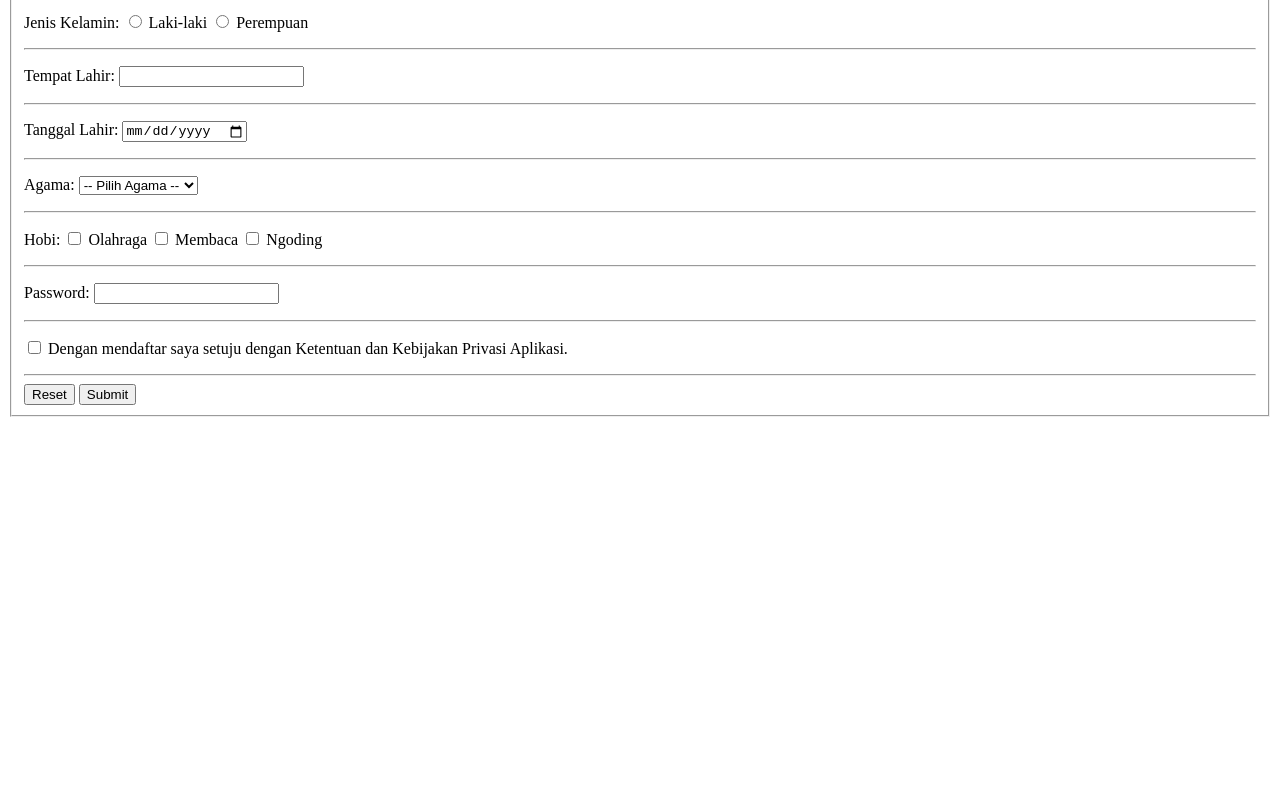
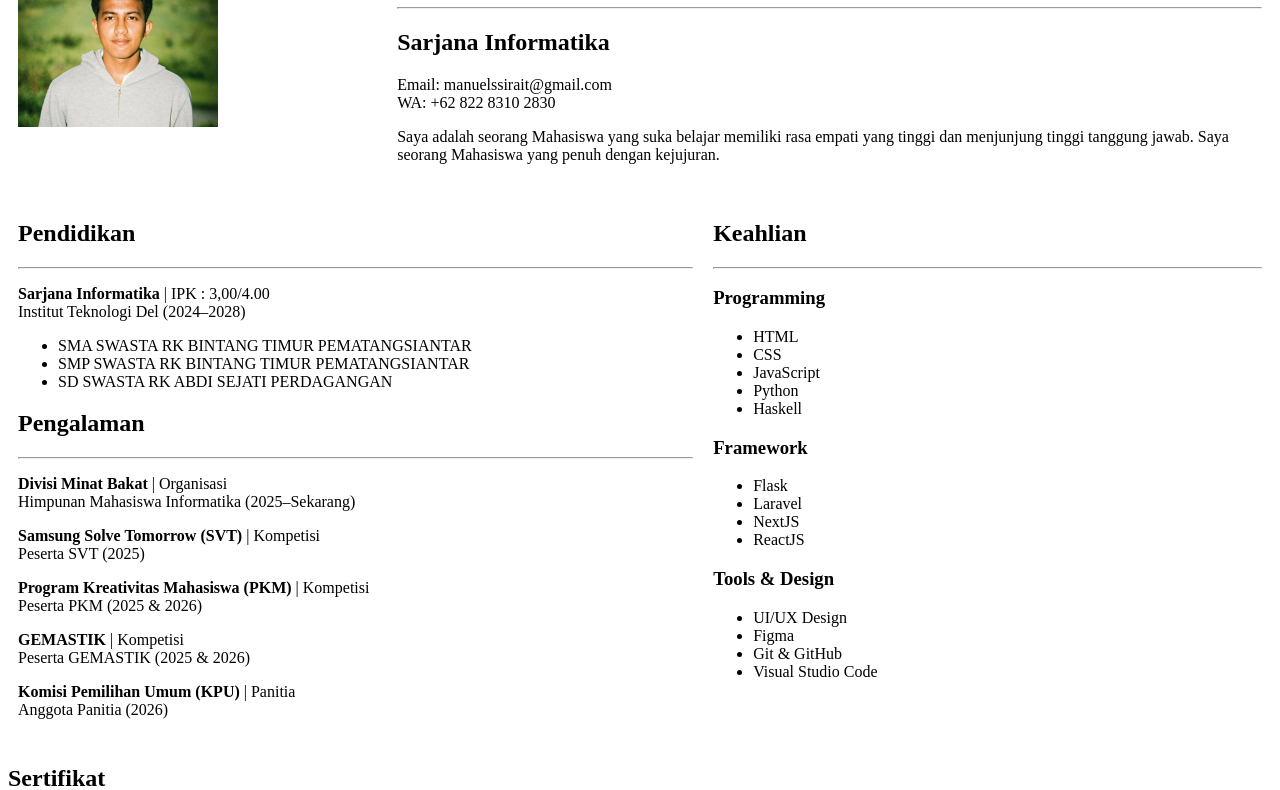
Before and after one commit to manuelsrt01/ifs24016-pabwe-p1, a plain HTML site: page form.html in a window 1280 px wide. Shown: the part 109-899 px from the top of the page. Before the commit the page ends 800 px from the top, so only its background shows below. Drawn offline with Linux system fonts and the light colour scheme.

Commit message:
updt-html-p1

```diff
--- a/form.html
+++ b/form.html
@@ -1,9 +1,15 @@
 <!DOCTYPE html>
+
 <html lang="id">
 
 <head>
+
     <meta charset="UTF-8">
-    <title>Form Pendaftaran Akun</title>
+
+    <meta name="viewport" content="width=device-width, initial-scale=1.0">
+
+    <title>Curriculum Vitae - Manuel Santana Sirait</title>
+
 </head>
 
 <body>
@@ -15,227 +21,261 @@
         <a href="cv.html">CV</a>
     </nav>
 
+    <main>
 
-    <form>
+        <!-- HEADER -->
 
-        <fieldset>
+        <table border="0" width="100%" cellpadding="10" cellspacing="0">
 
-            <legend>Daftar Akun</legend>
+            <tr>
+
+                <!-- FOTO -->
+
+                <td width="30%" valign="top">
+
+                    <img src="profile.png"
+                         alt="Foto Profil Manuel Santana Sirait"
+                         width="200"
+                         height="200">
+
+                </td>
 
 
-            <!-- Nama Lengkap -->
+                <!-- INFORMASI DIRI -->
 
-            <p>
-                <label for="nama">
-                    Nama Lengkap:
-                </label>
+                <td width="70%" valign="top">
 
-                <input
-                    type="text"
-                    id="nama"
-                    name="nama"
-                    required>
-            </p>
+                    <h1>Manuel Santana Sirait</h1>
 
                     <hr>
 
-
-            <!-- Jenis Kelamin -->
+                    <h2>Sarjana Informatika</h2>
 
                     <p>
-                Jenis Kelamin:
+                        Email: manuelssirait@gmail.com<br>
+                        WA: +62 822 8310 2830
+                    </p>
 
-                <label>
-                    <input
-                        type="radio"
-                        name="jenis_kelamin"
-                        value="laki-laki"
-                        required>
-                    Laki-laki
-                </label>
+                    <p>
+                        Saya adalah seorang Mahasiswa yang suka belajar memiliki rasa empati
+                        yang tinggi dan menjunjung tinggi tanggung jawab. Saya seorang Mahasiswa
+                        yang penuh dengan kejujuran.
+                    </p>
 
-                <label>
-                    <input
-                        type="radio"
-                        name="jenis_kelamin"
-                        value="perempuan">
-                    Perempuan
-                </label>
-            </p>
+                </td>
+
+            </tr>
+
+        </table>
+
+
+
+        <!-- BAGIAN UTAMA -->
+
+        <table border="0" width="100%" cellpadding="10" cellspacing="0">
+
+            <tr>
+
+
+                <!-- KOLOM KIRI -->
+
+                <td width="55%" valign="top">
+
+
+                    <!-- PENDIDIKAN -->
+
+                    <h2>Pendidikan</h2>
 
                     <hr>
 
+                    <p>
+                        <strong>Sarjana Informatika</strong> |
+                        IPK : 3,00/4.00<br>
+                        Institut Teknologi Del (2024–2028)
+                    </p>
 
-            <!-- Tempat Lahir -->
+                    <ul>
 
-            <p>
-                <label for="tempat_lahir">
-                    Tempat Lahir:
-                </label>
+                        <li>SMA SWASTA RK BINTANG TIMUR PEMATANGSIANTAR</li>
 
-                <input
-                    type="text"
-                    id="tempat_lahir"
-                    name="tempat_lahir"
-                    required>
-            </p>
+                        <li>SMP SWASTA RK BINTANG TIMUR PEMATANGSIANTAR</li>
+
+                        <li>SD SWASTA RK ABDI SEJATI PERDAGANGAN</li>
+
+                    </ul>
+
+
+
+                    <!-- PENGALAMAN -->
+
+                    <h2>Pengalaman</h2>
 
                     <hr>
 
-
-            <!-- Tanggal Lahir -->
+                    <p>
+                        <strong>Divisi Minat Bakat</strong> | Organisasi<br>
+                        Himpunan Mahasiswa Informatika (2025–Sekarang)
+                    </p>
 
                     <p>
-                <label for="tanggal_lahir">
-                    Tanggal Lahir:
-                </label>
+                       <strong>Samsung Solve Tomorrow (SVT)</strong> | Kompetisi<br>
+                       Peserta SVT (2025)
+                    </p>
 
-                <input
-                    type="date"
-                    id="tanggal_lahir"
-                    name="tanggal_lahir"
-                    required>
+                    <p>
+                        <strong>Program Kreativitas Mahasiswa (PKM)</strong>
+                        | Kompetisi<br>
+                        Peserta PKM (2025 &amp; 2026)
                     </p>
+
+                    <p>
+                        <strong>GEMASTIK</strong> | Kompetisi<br>
+                        Peserta GEMASTIK (2025 &amp; 2026)
+                    </p>
+
+                    <p>
+                        <strong>Komisi Pemilihan Umum (KPU)</strong> | Panitia<br>
+                        Anggota Panitia (2026)
+                    </p>
+
+                </td>
+
+
+
+                <!-- KOLOM KANAN -->
+
+                <td width="45%" valign="top">
+
+
+                    <!-- KEAHLIAN -->
+
+                    <h2>Keahlian</h2>
 
                     <hr>
 
+                    <h3>Programming</h3>
 
-            <!-- Agama -->
+                    <ul>
 
-            <p>
+                        <li>HTML</li>
 
-                <label for="agama">
-                    Agama:
-                </label>
+                        <li>CSS</li>
 
-                <select
-                    id="agama"
-                    name="agama"
-                    required>
+                        <li>JavaScript</li>
 
-                    <option value="">
-                        -- Pilih Agama --
-                    </option>
+                        <li>Python</li>
 
-                    <option value="kristen">
-                        Kristen
-                    </option>
+                        <li>Haskell</li>
 
-                    <option value="islam">
-                        Islam
-                    </option>
+                    </ul>
 
-                    <option value="hindu">
-                        Hindu
-                    </option>
 
-                    <option value="budha">
-                        Budha
-                    </option>
+                    <h3>Framework</h3>
 
-                    <option value="konghucu">
-                        Konghucu
-                    </option>
+                    <ul>
+                        <li>Flask</li>
 
-                    <option value="katolik">
-                        Katolik
-                    </option>
+                        <li>Laravel</li>
 
-                </select>
+                        <li>NextJS</li>
 
-            </p>
+                        <li>ReactJS</li>
+                    </ul>
+
+
+                    <h3>Tools &amp; Design</h3>
+
+                    <ul>
+
+                        <li>UI/UX Design</li>
+
+                        <li>Figma</li>
+
+                        <li>Git &amp; GitHub</li>
+
+                        <li>Visual Studio Code</li>
+
+                    </ul>
+
+                </td>
+
+            </tr>
+
+        </table>
+
+
+
+        <!-- SERTIFIKAT -->
+
+        <h2>Sertifikat</h2>
 
         <hr>
 
+        <h3>Dicoding</h3>
 
-            <!-- Hobi -->
+        <ol>
 
-            <p>
+            <li>
+                Web3 Engineering for Developers: Skill, Tools, dan Peluang Karir
+                (April 2025)
+            </li>
 
-                Hobi:
+            <li>
+                Mengatasi Error Kotlin dengan Debugging (April 2025)
+            </li>
 
-                <label>
-                    <input
-                        type="checkbox"
-                        name="hobi"
-                        value="olahraga">
-                    Olahraga
-                </label>
+            <li>
+                Unlock Limitless AI Potential with the Agentic Trend (Juni 2025)
+            </li>
 
-                <label>
-                    <input
-                        type="checkbox"
-                        name="hobi"
-                        value="membaca">
-                    Membaca
-                </label>
+        </ol>
 
-                <label>
-                    <input
-                        type="checkbox"
-                        name="hobi"
-                        value="ngoding">
-                    Ngoding
-                </label>
+        <h3>MySkill</h3>
 
-            </p>
+        <ol>
+
+          <li>
+            UI/UX Research and Design (September 2026)
+          </li>
+
+        </ol>
+
+        <!-- PORTFOLIO -->
+
+        <h2>Portfolio</h2>
 
         <hr>
 
+        <h3>GitHub | @manuelsrt01</h3>
 
-            <!-- Password -->
+        <ol>
 
-            <p>
+            <li>Forum API | JavaScript | HapiJS</li>
 
-                <label for="password">
-                    Password:
-                </label>
+            <li>Github Expose | Kotlin | Android</li>
 
-                <input
-                    type="password"
-                    id="password"
-                    name="password"
-                    required>
+            <li>Kas Tracking | PHP | Laravel</li>
 
-            </p>
+            <li>Sorun | .Net | Visual Studio</li>
 
-            <hr>
+            <li>Zodiac Pedia | Dart | Flutter</li>
+
+        </ol>
 
 
-            <!-- Persetujuan -->
+        <h3>Figma | @manuelsrt1</h3>
 
-            <p>
+        <ol>
 
-                <label>
+            <li>ResearchDesign | UI/UX</li>
 
-                    <input
-                        type="checkbox"
-                        name="persetujuan"
-                        required>
+            <li>TanaDesign | UI/UX</li>
 
-                    Dengan mendaftar saya setuju dengan
-                    Ketentuan dan Kebijakan Privasi Aplikasi.
+            <li>GGDesign | UI/UX</li>
 
-                </label>
+        </ol>
 
-            </p>
-
-            <hr>
-
-
-            <!-- Tombol -->
-
-            <input
-                type="reset"
-                value="Reset">
-
-            <input
-                type="submit"
-                value="Submit">
-
-        </fieldset>
-
-    </form>
+    </main>
 
 </body>
 
```
Also changed, not shown: blog-detail.html (+29 -9 lines), blog.html (+35 -8 lines), cv.html (+10 -7 lines), index.html (+9 -5 lines). Lines whose indentation alone changed are shown as unchanged.
